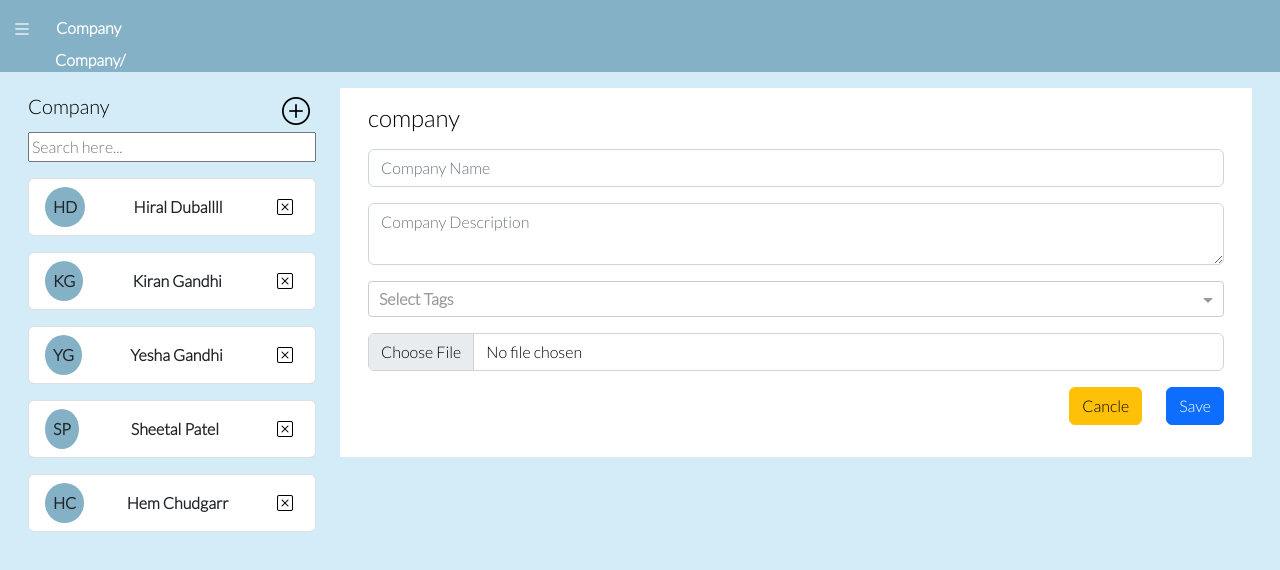
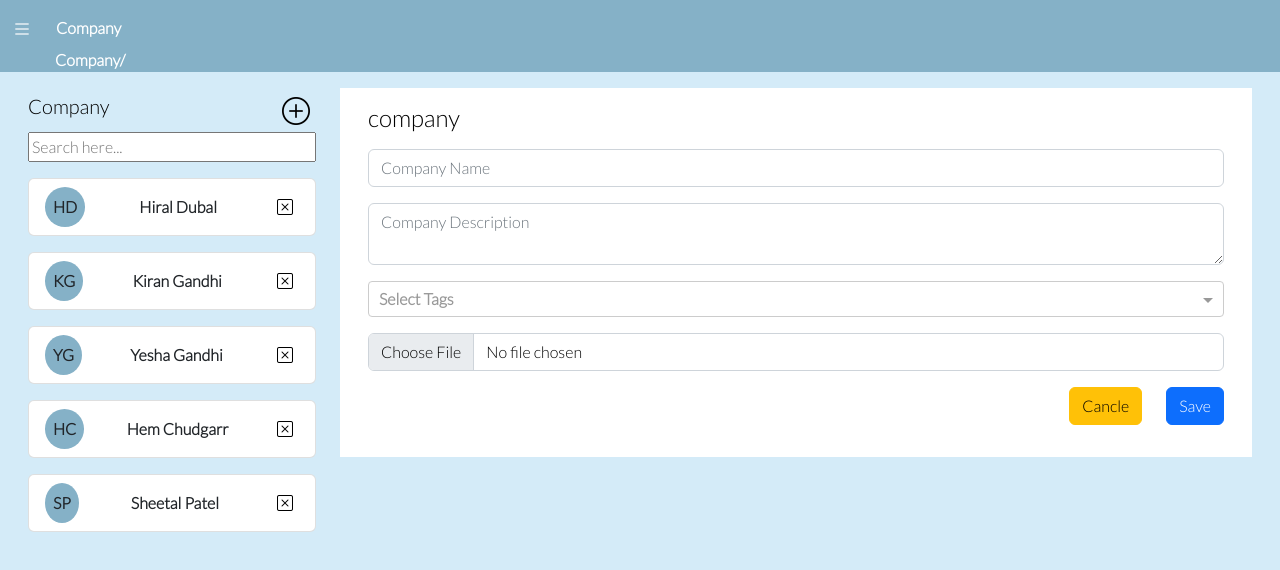
Before and after one commit to hbdubal/task-11-10-2022-, an Angular app: page /company/add in a window 1280 px wide. Shown: the top 570 px of the page. Built offline with nearby package versions, Linux system fonts and the light colour scheme; data requests are answered from the project's data file.

Commit message:
Search-filter-changes

```diff
--- a/db.json
+++ b/db.json
@@ -1,7 +1,7 @@
 {
   "company": [
     {
-      "companyName": "hiral duballll",
+      "companyName": "hiral dubal",
       "companyDescription": "Front-end developer",
       "companyTags": [
         {
@@ -41,22 +41,6 @@
       "id": 3
     },
     {
-      "companyName": "sheetal patel",
-      "companyDescription": "front-end developer",
-      "companyTags": [
-        {
-          "id": 2,
-          "name": "Codeigniter"
-        },
-        {
-          "id": 3,
-          "name": "React"
-        }
-      ],
-      "companyLogo": "",
-      "id": 4
-    },
-    {
       "companyName": "hem chudgarr",
       "companyDescription": "front-end developer",
       "companyTags": [
@@ -67,6 +51,18 @@
       ],
       "companyLogo": "",
       "id": 5
+    },
+    {
+      "companyName": "sheetal patel",
+      "companyDescription": "front-end developer",
+      "companyTags": [
+        {
+          "id": 5,
+          "name": "Angular"
+        }
+      ],
+      "companyLogo": "C:\\fakepath\\company.PNG",
+      "id": 6
     }
   ]
 }
--- a/src/app/company/company-list/company-list.component.ts
+++ b/src/app/company/company-list/company-list.component.ts
@@ -2,6 +2,7 @@ import { Component, OnInit } from '@angular/core';
 import { Router } from '@angular/router';
 import { BreadcrumbServiceService } from 'src/app/core/service/breadcrumb-service.service';
 import { CompanyService } from 'src/app/service/company.service';
+import { Company } from '../company.model';
 
 
 @Component({
@@ -12,8 +13,9 @@ import { CompanyService } from 'src/app/service/company.service';
 export class CompanyListComponent implements OnInit {
   public company: any;
   public searchText: string = '';
+  public companyList: Company[] = [];
 
-  constructor(private companyService: CompanyService, private router: Router,private breadcrumbService:BreadcrumbServiceService) {
+  constructor(private companyService: CompanyService, private router: Router, private breadcrumbService: BreadcrumbServiceService) {
     this.company = [];
   }
 
@@ -43,9 +45,12 @@ export class CompanyListComponent implements OnInit {
 
   //Delete Data
   onDelete(id: number) {
-    this.companyService.deleteData(id).subscribe(resp => {
-      this.getCompanyData();
-    })
+    if (confirm('Are you sure you want to delete this list??')) {
+      this.companyService.deleteData(id).subscribe(resp => {
+        this.getCompanyData();
+      });
+      this.router.navigate(['company/add']);
+    }
   }
 
   //Form onclick Event
--- a/src/app/shared/search-filter.pipe.ts
+++ b/src/app/shared/search-filter.pipe.ts
@@ -6,14 +6,14 @@ import { Company } from '../company/company.model';
 })
 export class SearchFilterPipe implements PipeTransform {
 
-  transform(values: Company[], searchText: any): Company[] {
-    if (!values || !searchText) {
-      return values;
-    }
-    else {
-     return values.filter((company) => {
-        return company.companyName.toLowerCase().indexOf(searchText.toLowerCase()) !== -1
-      });
-    }
+  transform(values: Company[], searchText: any): any {
+    if (!values) return null;
+    if (!searchText) return values;
+
+    searchText = searchText.toLowerCase();
+
+    return values.filter((company) => {
+      return JSON.stringify(company).toLowerCase().includes(searchText);
+    });
   }
 }
```
